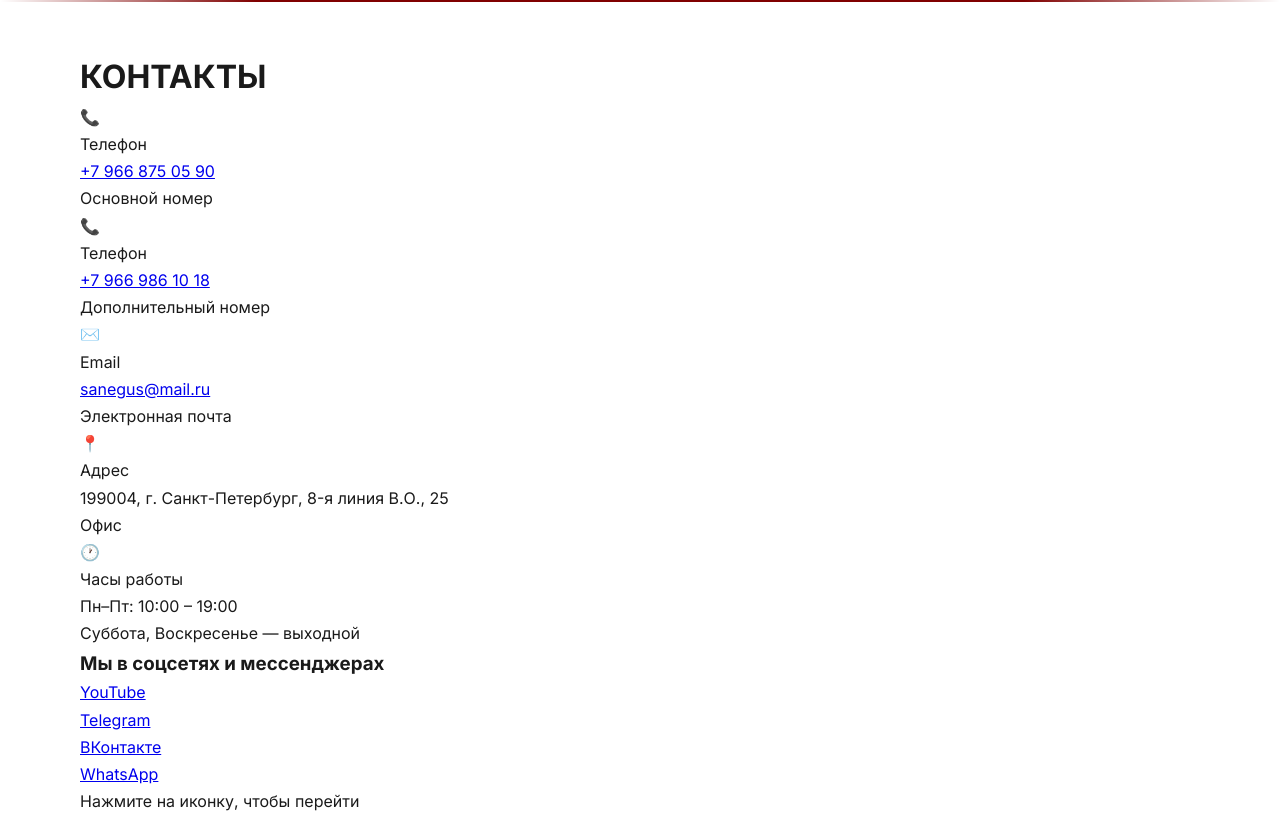
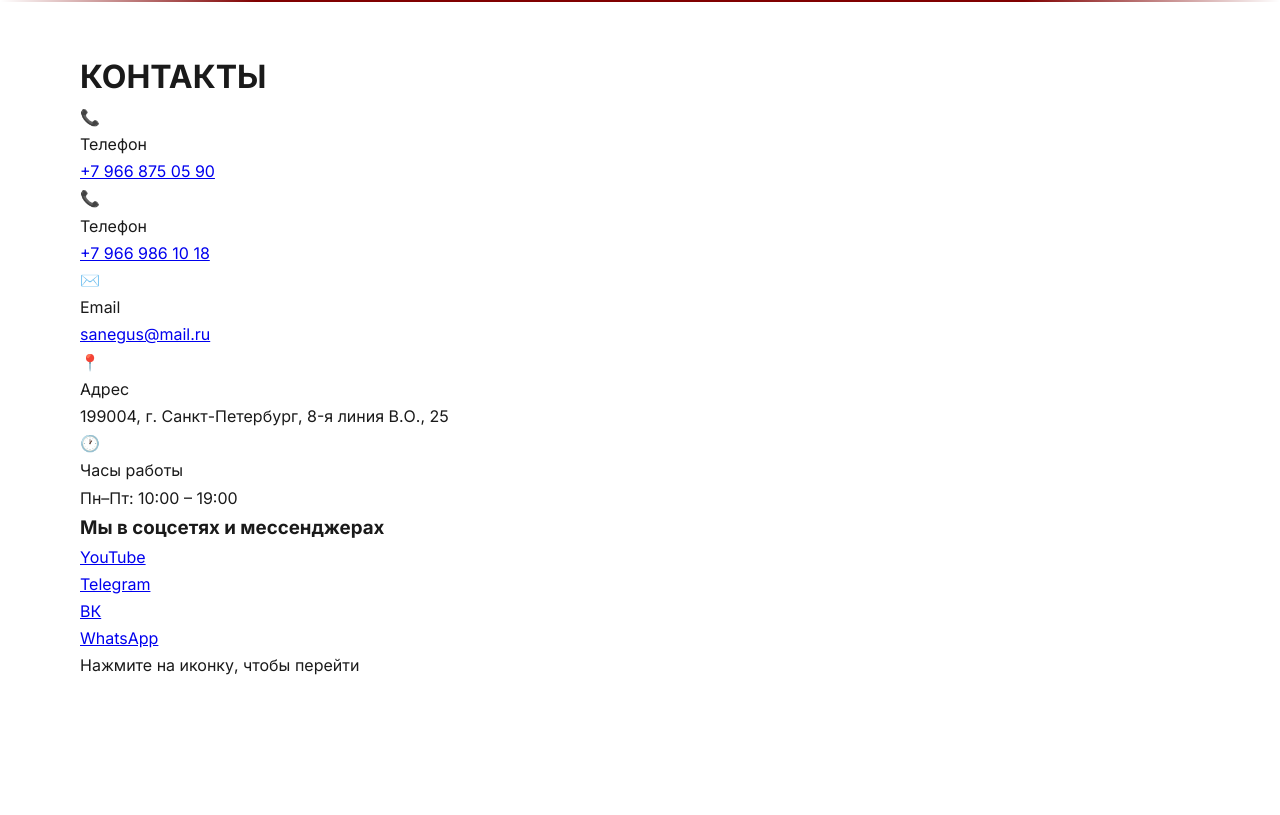
Before and after one commit to Anisia-AD/Gusev, a Django app: page /contacts/ in a window 1280 px wide. Shown: the part 118-933 px from the top of the page. After the commit the page ends 793 px from the top, so only its background shows below. Run offline with Django 5.2, Linux system fonts and the light colour scheme; some web fonts are replaced.

Commit message:
Update contacts.html

```diff
--- a/core/templates/core/contacts.html
+++ b/core/templates/core/contacts.html
@@ -3,80 +3,74 @@
 {% block content %}
     <h1 class="page-title">КОНТАКТЫ</h1>
 
-    <div class="contacts-grid">
-        <!-- Телефон 1 -->
-        <div class="contact-item">
-            <div class="contact-item-icon">📞</div>
-            <div class="contact-item-content">
-                <div class="contact-item-label">Телефон</div>
-                <a href="tel:+79668750590" class="contact-item-value">+7 966 875 05 90</a>
-                <div class="contact-item-desc">Основной номер</div>
+    <div class="contacts-wrapper">
+        <!-- Телефон -->
+        <div class="contact-card">
+            <div class="contact-icon">📞</div>
+            <div class="contact-info">
+                <div class="contact-label">Телефон</div>
+                <a href="tel:+79668750590" class="contact-value">+7 966 875 05 90</a>
             </div>
         </div>
 
-        <!-- Телефон 2 -->
-        <div class="contact-item">
-            <div class="contact-item-icon">📞</div>
-            <div class="contact-item-content">
-                <div class="contact-item-label">Телефон</div>
-                <a href="tel:+79669861018" class="contact-item-value">+7 966 986 10 18</a>
-                <div class="contact-item-desc">Дополнительный номер</div>
+        <div class="contact-card">
+            <div class="contact-icon">📞</div>
+            <div class="contact-info">
+                <div class="contact-label">Телефон</div>
+                <a href="tel:+79669861018" class="contact-value">+7 966 986 10 18</a>
             </div>
         </div>
 
         <!-- Email -->
-        <div class="contact-item">
-            <div class="contact-item-icon">✉️</div>
-            <div class="contact-item-content">
-                <div class="contact-item-label">Email</div>
-                <a href="mailto:sanegus@mail.ru" class="contact-item-value">sanegus@mail.ru</a>
-                <div class="contact-item-desc">Электронная почта</div>
+        <div class="contact-card">
+            <div class="contact-icon">✉️</div>
+            <div class="contact-info">
+                <div class="contact-label">Email</div>
+                <a href="mailto:sanegus@mail.ru" class="contact-value">sanegus@mail.ru</a>
             </div>
         </div>
 
         <!-- Адрес -->
-        <div class="contact-item">
-            <div class="contact-item-icon">📍</div>
-            <div class="contact-item-content">
-                <div class="contact-item-label">Адрес</div>
-                <div class="contact-item-value">199004, г. Санкт-Петербург, 8-я линия В.О., 25</div>
-                <div class="contact-item-desc">Офис</div>
+        <div class="contact-card">
+            <div class="contact-icon">📍</div>
+            <div class="contact-info">
+                <div class="contact-label">Адрес</div>
+                <div class="contact-value">199004, г. Санкт-Петербург, 8-я линия В.О., 25</div>
             </div>
         </div>
 
         <!-- Время работы -->
-        <div class="contact-item">
-            <div class="contact-item-icon">🕐</div>
-            <div class="contact-item-content">
-                <div class="contact-item-label">Часы работы</div>
-                <div class="contact-item-value">Пн–Пт: 10:00 – 19:00</div>
-                <div class="contact-item-desc">Суббота, Воскресенье — выходной</div>
+        <div class="contact-card">
+            <div class="contact-icon">🕐</div>
+            <div class="contact-info">
+                <div class="contact-label">Часы работы</div>
+                <div class="contact-value">Пн–Пт: 10:00 – 19:00</div>
             </div>
         </div>
     </div>
 
-    <!-- Соцсети -->
+    <!-- Соцсети и мессенджеры -->
     <div class="social-section">
         <h3 class="social-title">Мы в соцсетях и мессенджерах</h3>
-        <div class="social-grid">
+        <div class="social-grid-modern">
             <a href="https://youtube.com/@yralexx?si=_hs6hr6kE4U-yU21" class="social-link" target="_blank">
-                <div class="social-circle">
-                    <span class="social-text">YouTube</span>
+                <div class="social-icon-circle">
+                    <span class="social-icon-text">YouTube</span>
                 </div>
             </a>
             <a href="https://t.me/YrAlexx" class="social-link" target="_blank">
-                <div class="social-circle">
-                    <span class="social-text">Telegram</span>
+                <div class="social-icon-circle">
+                    <span class="social-icon-text">Telegram</span>
                 </div>
             </a>
             <a href="https://vk.ru/id33505885" class="social-link" target="_blank">
-                <div class="social-circle">
-                    <span class="social-text">ВКонтакте</span>
+                <div class="social-icon-circle">
+                    <span class="social-icon-text">ВК</span>
                 </div>
             </a>
             <a href="#" class="social-link" target="_blank">
-                <div class="social-circle">
-                    <span class="social-text">WhatsApp</span>
+                <div class="social-icon-circle">
+                    <span class="social-icon-text">WhatsApp</span>
                 </div>
             </a>
         </div>
```
